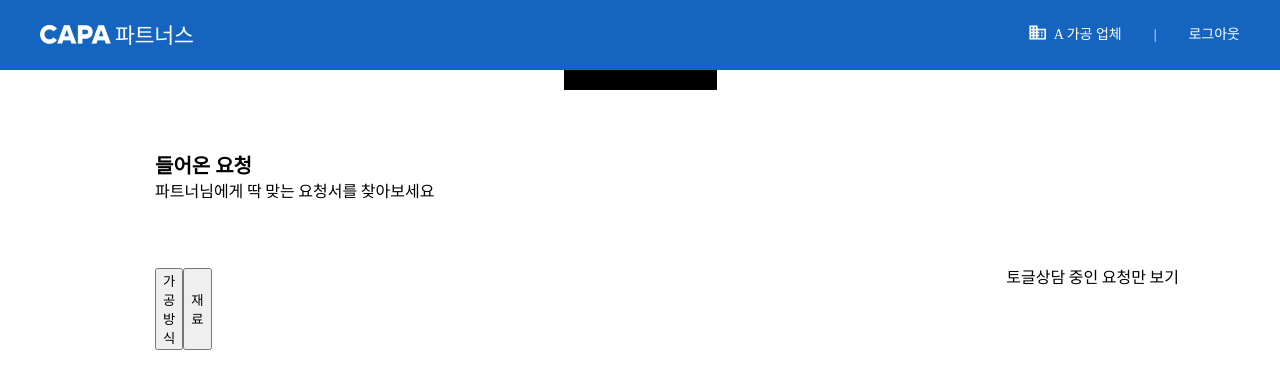
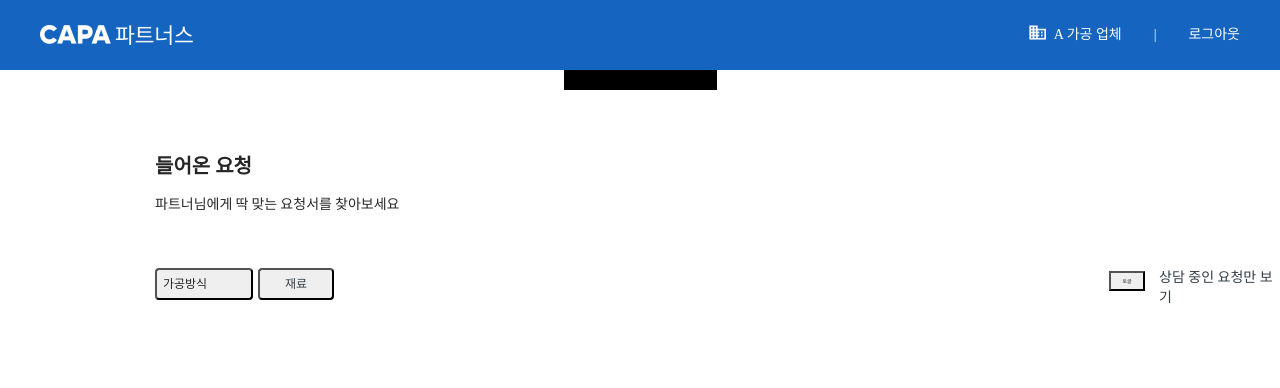
Before and after one commit to ryeon18/AteamTask, a React (Create React App) app: page / in a window 1280 px wide. Shown: the top 388 px of the page. Built offline with nearby package versions, Linux system fonts and the light colour scheme.

Commit message:
Add: main layout

```diff
--- a/package.json
+++ b/package.json
@@ -3,13 +3,16 @@
   "version": "0.1.0",
   "private": true,
   "dependencies": {
+    "@ant-design/icons": "^4.7.0",
     "@testing-library/jest-dom": "^5.16.1",
     "@testing-library/react": "^12.1.2",
     "@testing-library/user-event": "^13.5.0",
+    "@types/antd": "^1.0.0",
     "@types/jest": "^27.0.3",
     "@types/node": "^16.11.13",
     "@types/react": "^17.0.37",
     "@types/react-dom": "^17.0.11",
+    "antd": "^4.17.3",
     "react": "^17.0.2",
     "react-dom": "^17.0.2",
     "react-router-dom": "^6.1.1",
--- a/src/App.tsx
+++ b/src/App.tsx
@@ -1,4 +1,5 @@
 import "./styles/main.scss";
+import "./styles/antd.less";
 import Routes from "./Routes";
 import { BrowserRouter as Router } from "react-router-dom";
 import React from "react";
--- a/src/pages/Main/index.tsx
+++ b/src/pages/Main/index.tsx
@@ -1,7 +1,7 @@
-import React from "react";
+import React, { FC } from "react";
 import Card from "./Card";
 
-const Main: React.FC = () => {
+const Main: FC = () => {
   return (
     <main className="mainpage">
       <section className="mainHeader">
@@ -9,14 +9,11 @@ const Main: React.FC = () => {
         <p>파트너님에게 딱 맞는 요청서를 찾아보세요</p>
       </section>
       <section className="filterBox">
-        <div className="buttonBox">
-          <button className="methodButton">가공방식</button>
-          <button className="materialButton">재료</button>
-        </div>
-        <div className="toggleBox">
-          <div>토글</div>
-          <div>상담 중인 요청만 보기</div>
-        </div>
+        <button className="methodButton">가공방식</button>
+        <button className="materialButton">재료</button>
+
+        <button className="toggle">토글</button>
+        <span>상담 중인 요청만 보기</span>
       </section>
       <Card />
     </main>
--- /dev/null
+++ b/src/styles/antd.less
@@ -0,0 +1,16 @@
+@import "~antd/dist/antd.less";
+
+@primary-color: #c02428; // 매인 색 빨강
+//@primary-color: #000; // primary color for all components
+//@link-color: #1890ff; // link color
+//@success-color: #52c41a; // success state color
+//@warning-color: #faad14; // warning state color
+//@error-color: #f5222d; // error state color
+//@font-size-base: 14px; // major text font size
+//@heading-color: rgba(0, 0, 0, 0.85); // heading text color
+//@text-color: rgba(0, 0, 0, 0.65); // major text color
+//@text-color-secondary: rgba(0, 0, 0, 0.45); // secondary text color
+//@disabled-color: rgba(0, 0, 0, 0.25); // disable state color
+//@border-radius-base: 4px; // major border radius
+//@border-color-base: #d9d9d9; // major border color
+//@box-shadow-base: 0 2px 8px rgba(0, 0, 0, 0.15); // major shadow for layers
--- a/src/styles/pages/_mainpage.scss
+++ b/src/styles/pages/_mainpage.scss
@@ -25,25 +25,17 @@
   }
 
   .filterBox {
-    display: flex;
-    justify-content: space-between;
     position: absolute;
-    width: 80%;
     left: 155px;
     top: 198px;
 
-    .buttonBox {
-      display: flex;
-      width: 45px;
-      left: 12px;
-      top: 9px;
-      border-radius: nullpx;
-
-      .filterButton {
+    .methodButton {
+      height: 32px;
       width: 98px;
-        height: 32px;
-        border: 1px solid #939fa5;
+      left: 155px;
+      top: 198px;
       border-radius: 4px;
+      padding: 4px, 12px, 4px, 12px;
       font-family: Roboto;
       font-size: 12px;
       font-style: normal;
@@ -52,18 +44,48 @@
       letter-spacing: 0px;
       text-align: left;
     }
-    }
+
+    .materialButton {
+      height: 32px;
+      width: 76px;
+      left: 261px;
+      top: 198px;
+      border-radius: 4px;
+      padding: 4px, 12px, 4px, 12px;
+
+      font-family: Roboto;
+      font-style: normal;
+      font-weight: 500;
+      font-size: 12px;
+      line-height: 14px;
+      color: #323d45;
+      flex: none;
+      order: 0;
+      flex-grow: 0;
+      margin: 0px 5px;
     }
 
-  .toggleBox {
-    display: flex;
+    .toggle {
+      position: absolute;
+      height: 20px;
+      width: 36px;
+      left: 954px;
+      top: 3px;
+      border-radius: 0px;
+      font-size: 5px;
+    }
 
-    .toggleSwitch {
+    span {
       position: absolute;
-      height: 14px;
-      width: 34px;
-      left: 3px;
-      top: 3px;
+      width: 126px;
+      height: 20px;
+      left: 1004px;
+
+      font-family: Noto Sans KR Medium;
+      font-size: 14px;
+      line-height: 20px;
+
+      color: #323d45;
     }
   }
 
```
Also changed, not shown: 1 other file (tests, documents, lock files or other folders). Lines whose indentation alone changed are shown as unchanged.
